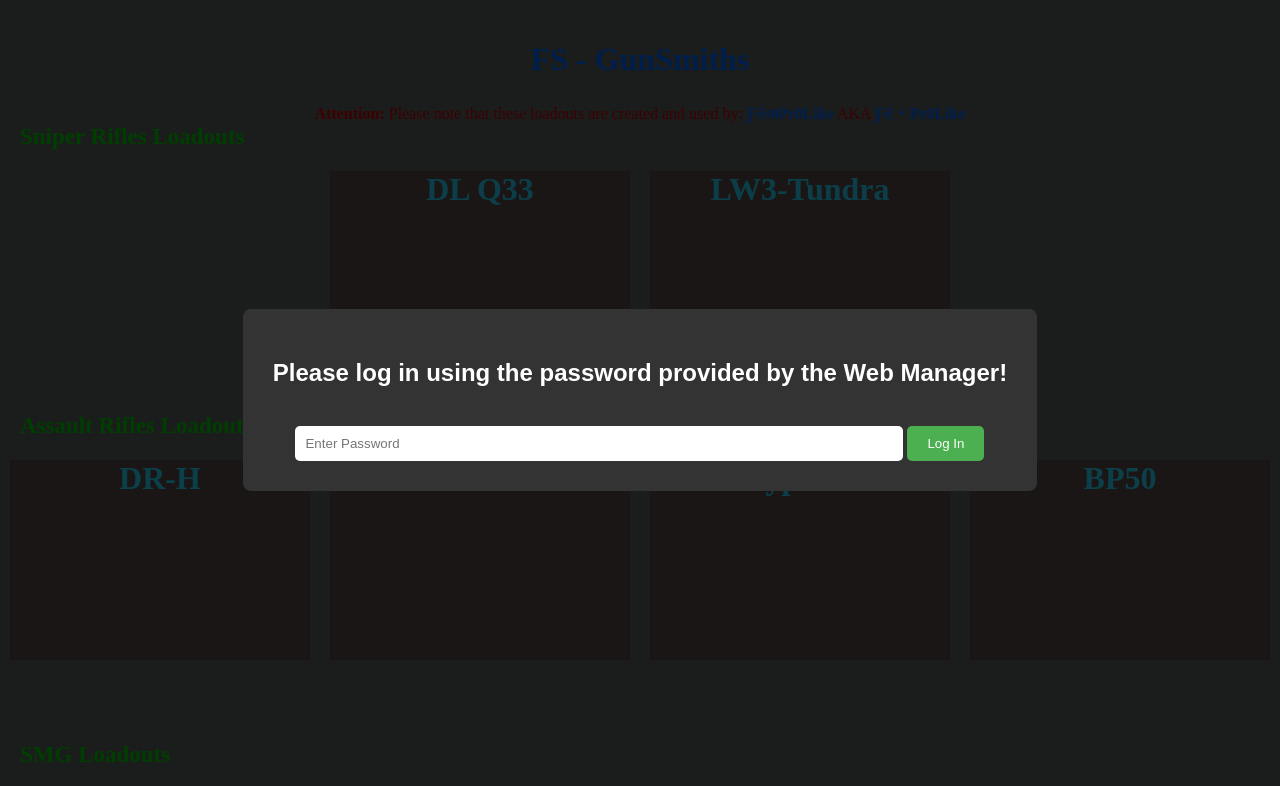
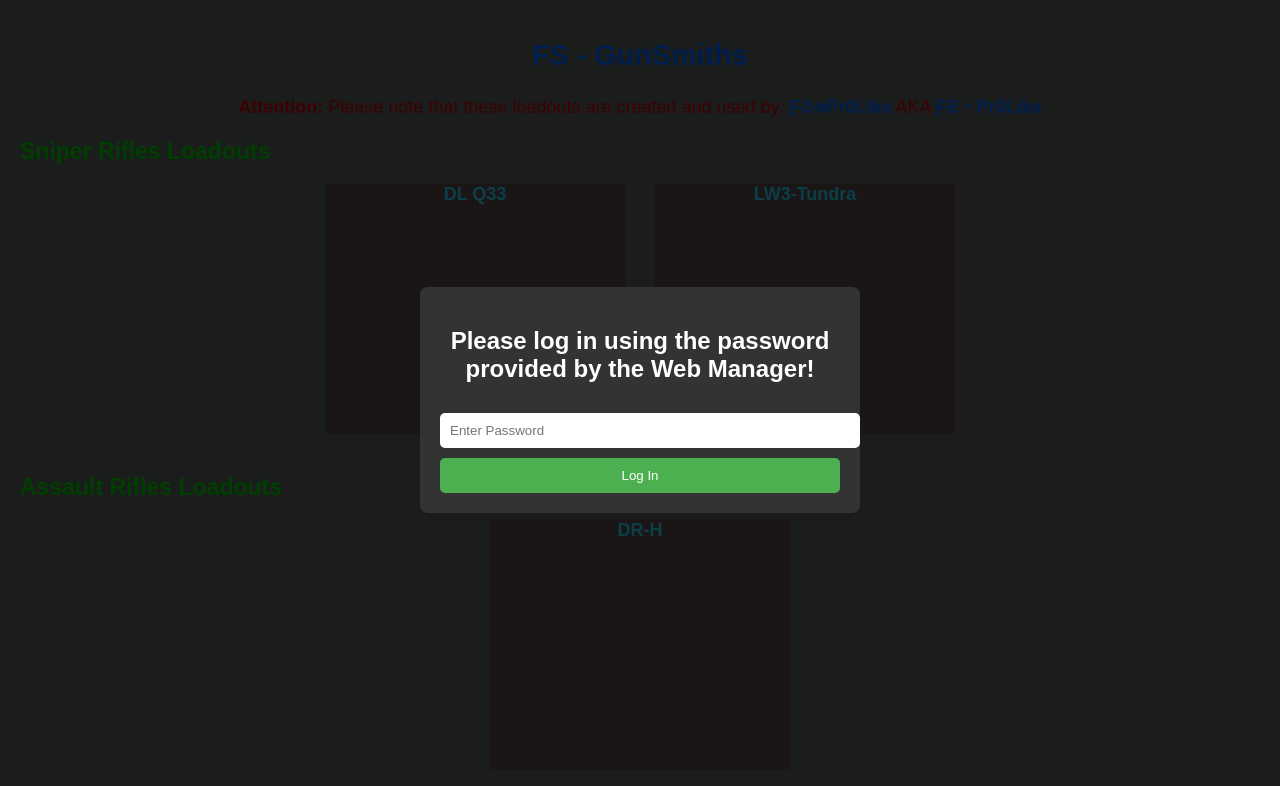
Before and after one commit to Ahkroik/fs-codm, a plain HTML site: page index.html in a window 1280 px wide. Shown: the top 786 px of the page. Drawn offline with Linux system fonts and the light colour scheme.

Commit message:
updated for scale

```diff
--- a/styles.css
+++ b/styles.css
@@ -1,36 +1,81 @@
+/* Basic reset and body styling */
 body {
   margin: 0;
-  background-color: #f0f0f0;
-  padding: 20px; /* Optional: Adds space from edges */
   background-color: #58615f;
+  padding: 20px;
+  font-family: Arial, sans-serif;
+  color: #fff;
 }
 
+/* Password Dialog */
+.password-dialog {
+  display: flex;
+  justify-content: center;
+  align-items: center;
+  position: fixed;
+  top: 0;
+  left: 0;
+  width: 100%;
+  height: 100%;
+  background: rgba(0, 0, 0, 0.7);
+  z-index: 9999;
+}
+
+.password-container {
+  background-color: #333;
+  padding: 20px;
+  text-align: center;
+  border-radius: 8px;
+  width: 90%;
+  max-width: 400px; /* Limit the max width */
+}
+
+.password-container input,
+.password-container button {
+  padding: 10px;
+  margin-top: 10px;
+  width: 100%;
+  border: none;
+  border-radius: 5px;
+}
+
+.password-container button {
+  background-color: #4CAF50;
+  color: white;
+  cursor: pointer;
+}
+
+.password-container button:hover {
+  background-color: #45a049;
+}
+
+/* Flip Card */
 .flip-wrapper {
   display: flex;
-  justify-content: center; /* Centers the images horizontally */
-  gap: 20px; /* Space between images */
-  margin-bottom: 20px; /* Space between rows */
+  flex-wrap: wrap; /* Allow items to wrap on smaller screens */
+  justify-content: center;
+  gap: 20px;
+  margin-bottom: 20px;
 }
 
 .flip-container {
-  perspective: 1000px; /* Creates the 3D space */
+  perspective: 1000px;
 }
 
 .flip-card {
-  width: 300px;
+  width: 250px;
   height: 200px;
   position: relative;
   transform-style: preserve-3d;
   transition: transform 0.6s;
 }
 
-/* Flip when clicked */
 .flip-container.flipped .flip-card {
   transform: rotateY(180deg);
 }
 
-/* Front side of the card */
-.flip-card-front, .flip-card-back {
+.flip-card-front,
+.flip-card-back {
   position: absolute;
   width: 100%;
   height: 100%;
@@ -51,54 +96,93 @@ body {
   transform: rotateY(180deg);
 }
 
-.flip-card-front img {
-  width: 100%;
-  height: 100%;
-  object-fit: contain;
+/* Text styles */
+.aqua-text, .red-text, .blue-text, .lime-text-2, .dirtywhite-text {
+  font-size: 18px;
 }
 
-
-/* Password Dialog Styles */
-.password-dialog {
-  display: flex;
-  justify-content: center;
-  align-items: center;
-  position: fixed;
-  top: 0;
-  left: 0;
-  width: 100%;
-  height: 100%;
-  background: rgba(0, 0, 0, 0.7);
-  color: white;
-  font-family: Arial, sans-serif;
-  z-index: 9999;
+.lime-text-2 {
+  font-size: 24px;
+  font-weight: bold;
+  margin-top: 20px;
 }
 
-.password-container {
-  background-color: #333;
-  padding: 30px;
-  text-align: center;
-  border-radius: 8px;
+/* Make sure we don't have overly large text on small screens */
+h1 {
+  font-size: 1.5rem;
 }
 
-.password-container input {
-  padding: 10px;
-  margin-top: 20px;
-  width: 80%;
-  border: none;
-  border-radius: 5px;
+.centered-text {
+  text-align: center;
 }
 
-.password-container button {
-  padding: 10px 20px;
-  margin-top: 20px;
-  background-color: #4CAF50;
-  border: none;
-  border-radius: 5px;
-  color: white;
-  cursor: pointer;
+/* Media Queries for responsiveness */
+
+/* Small screens (phones in portrait mode) */
+@media screen and (max-width: 600px) {
+  .flip-card {
+    width: 100%; /* Full width on small screens */
+    height: auto; /* Adjust height automatically */
+  }
+
+  .password-container {
+    padding: 15px;
+  }
+
+  .password-container input,
+  .password-container button {
+    width: 100%; /* Full width for form elements */
+  }
+
+  .lime-text-2 {
+    font-size: 20px; /* Adjust font size for mobile */
+  }
+
+  h1 {
+    font-size: 1.2rem; /* Adjust font size for mobile */
+  }
+
+  .flip-wrapper {
+    gap: 10px; /* Smaller gap between items on mobile */
+  }
 }
 
-.password-container button:hover {
-  background-color: #45a049;
+/* Medium to large screens (tablets and up) */
+@media screen and (min-width: 600px) {
+  .flip-card {
+    width: 280px; /* Larger card size */
+    height: 220px;
+  }
+
+  .lime-text-2 {
+    font-size: 22px;
+  }
+
+  h1 {
+    font-size: 1.5rem;
+  }
+
+  .flip-wrapper {
+    gap: 20px;
+  }
 }
+
+/* Desktop screens */
+@media screen and (min-width: 1024px) {
+  .flip-card {
+    width: 300px; /* Larger card size for desktops */
+    height: 250px;
+  }
+
+  .lime-text-2 {
+    font-size: 24px;
+  }
+
+  h1 {
+    font-size: 1.8rem;
+  }
+
+  .flip-wrapper {
+    gap: 30px; /* Increase gap for large screens */
+  }
+}
```
